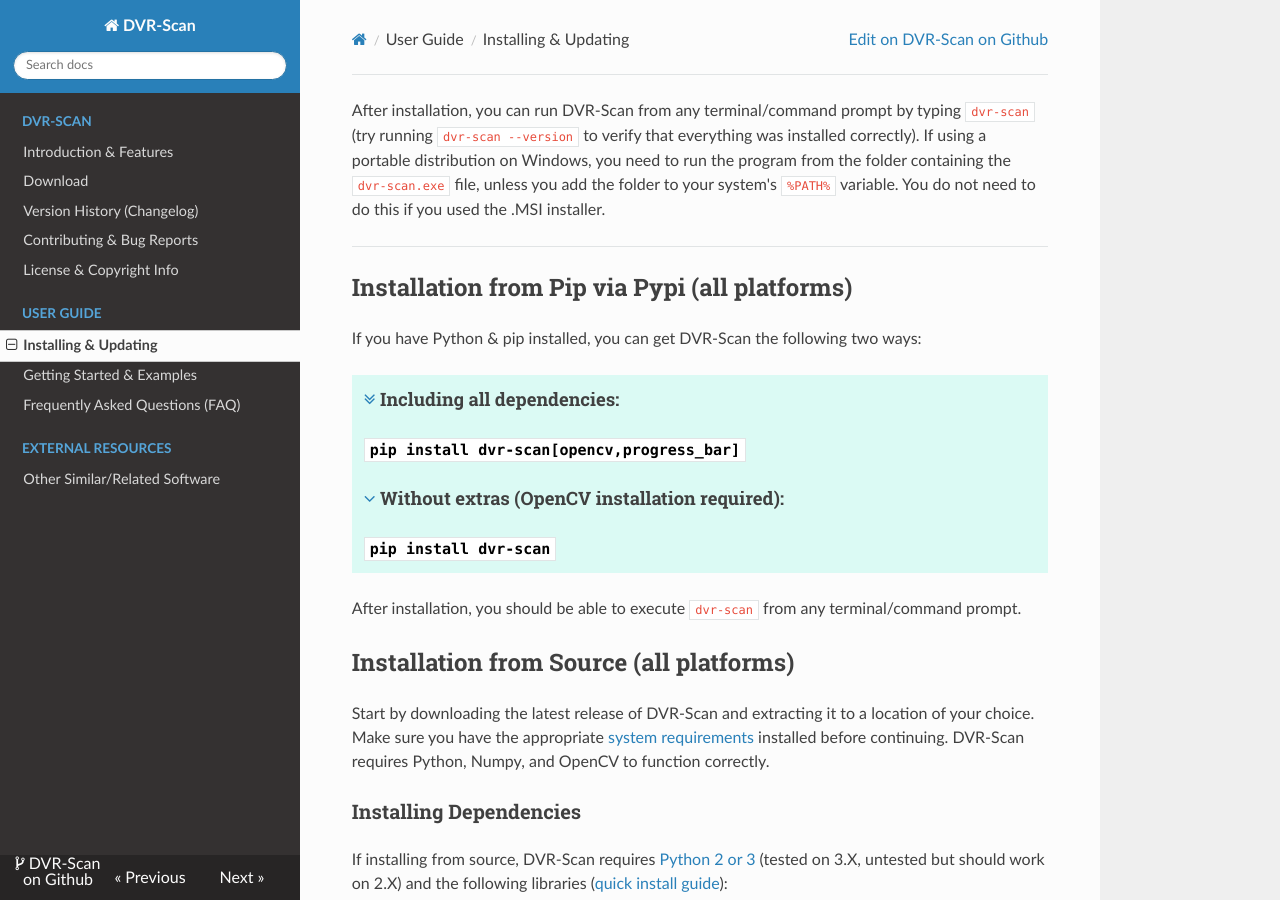
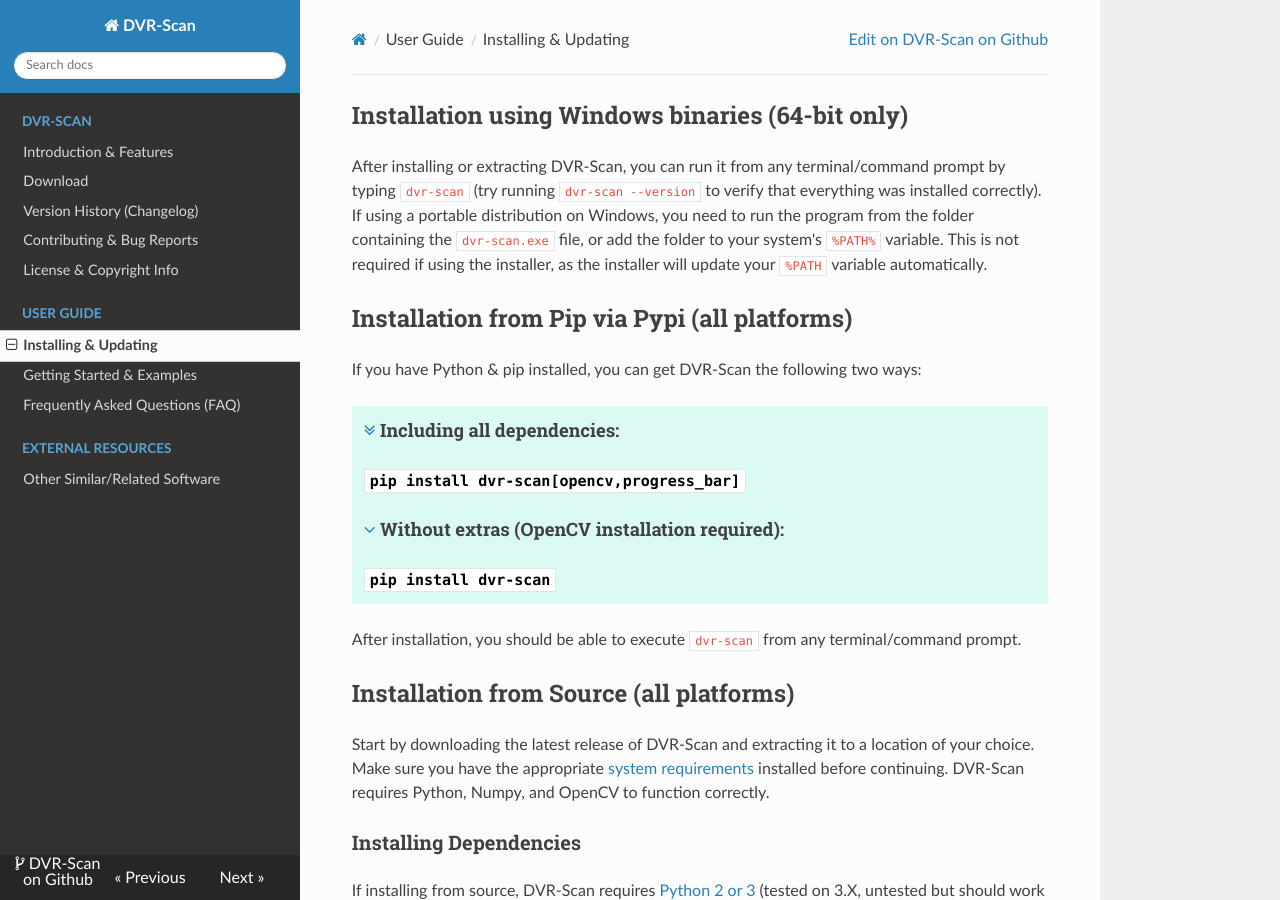
Before and after one commit to Breakthrough/DVR-Scan, an MkDocs documentation site: the page built from docs/guide/installing.md, in a window 1280 px wide and 900 px high. Built offline with MkDocs 1.6.1, drawn with Linux system fonts in a browser that asks for light colours; nearby versions of some CDN libraries; old or Windows-style settings are respelled for this version of MkDocs.

Commit message:
Update install guide accordingly.

```diff
--- a/docs/guide/installing.md
+++ b/docs/guide/installing.md
@@ -1,8 +1,8 @@
 
 
-After installation, you can run DVR-Scan from any terminal/command prompt by typing `dvr-scan` (try running `dvr-scan --version` to verify that everything was installed correctly).  If using a portable distribution on Windows, you need to run the program from the folder containing the `dvr-scan.exe` file, unless you add the folder to your system's `%PATH%` variable.  You do not need to do this if you used the .MSI installer.
+## Installation using Windows binaries (64-bit only)
 
-------------------------------------------------
+After installing or extracting DVR-Scan, you can run it from any terminal/command prompt by typing `dvr-scan` (try running `dvr-scan --version` to verify that everything was installed correctly).  If using a portable distribution on Windows, you need to run the program from the folder containing the `dvr-scan.exe` file, or add the folder to your system's `%PATH%` variable.  This is not required if using the installer, as the installer will update your `%PATH` variable automatically.
 
 ## Installation from Pip via Pypi (all platforms)
 
```
